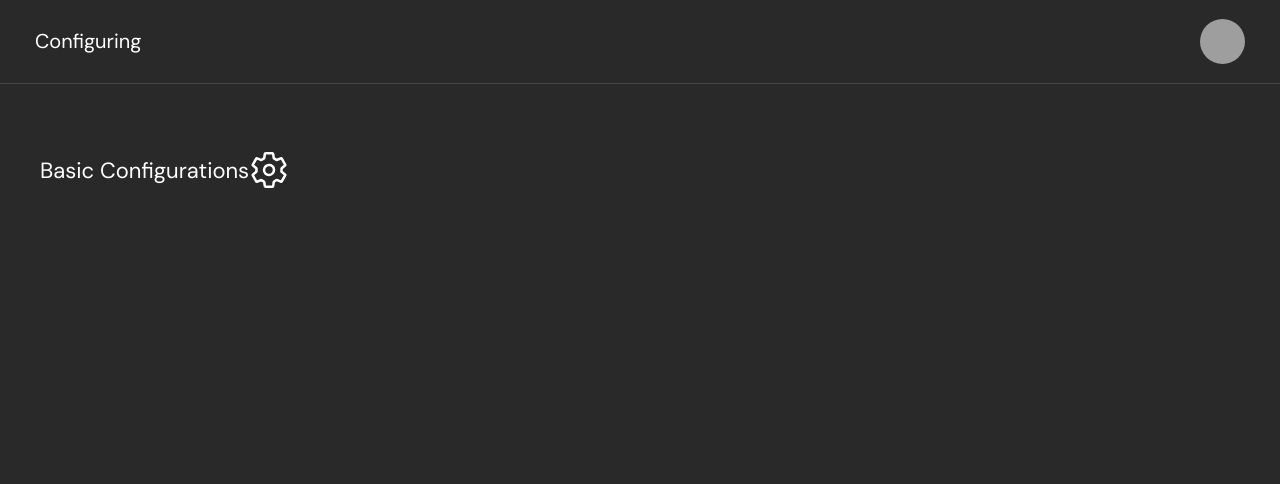
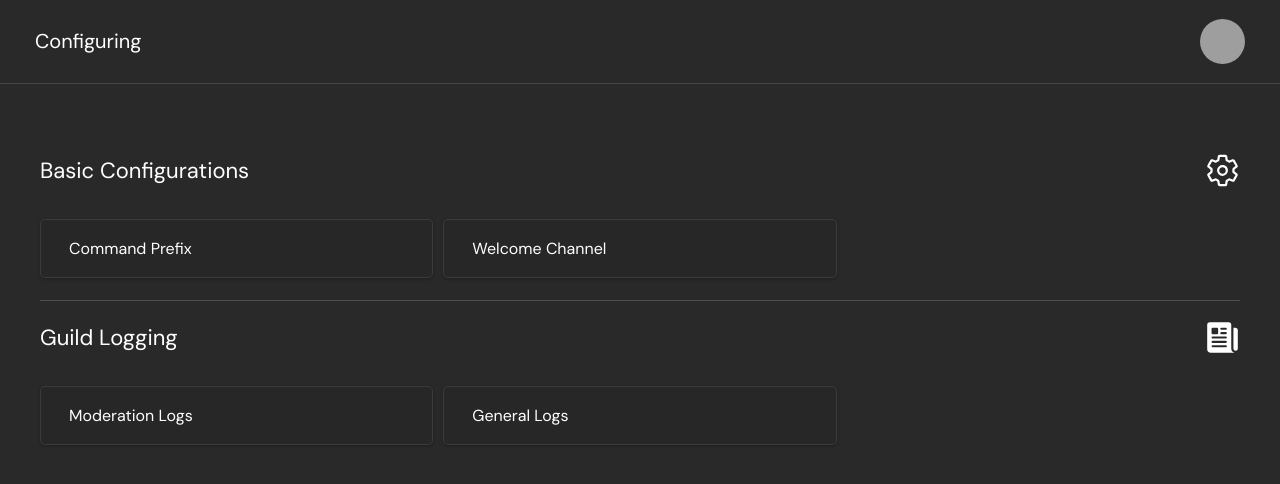
Before and after one commit to eNobreg/discord-botdashboard-ts, a React (Create React App) app: page /dashboard/categories in a window 1280 px wide. Shown: the top 484 px of the page. Built offline with nearby package versions, Linux system fonts and the light colour scheme; grey boxes are pictures that could not be loaded.

Commit message:
I forget

```diff
--- a/src/pages/CategoryPage.tsx
+++ b/src/pages/CategoryPage.tsx
@@ -1,20 +1,42 @@
 import { useContext } from "react"
-import { Container, Title } from "../styles";
+import { Container, TextButton, Title } from "../styles";
 import { GuildContext } from '../utils/contexts/GuildContext';
-import { IoSettingsOutline } from 'react-icons/io5'
+import { IoSettingsOutline, IoNewspaper } from 'react-icons/io5'
 import { Flex } from "../styles"
+import { Grid } from '../styles/index';
+import { useNavigate } from 'react-router';
 
 export const CategoryPage = () => {
 
 	const { guildId } = useContext(GuildContext)
+	const navigate = useNavigate();
+
+
 	return (
 	<div style={{padding: '50px 0'}}>
 		<Container>
 			<div>
-				<Flex alignItems="center">
+				<Flex alignItems="center" justfiyContent="space-between">
 					<Title>Basic Configurations</Title>
-					<IoSettingsOutline size={40} />
+					<IoSettingsOutline size={35} />
 				</Flex>
+				<Grid>
+					<TextButton onClick={() => navigate('/dashboard/prefix')}>Command Prefix</TextButton>
+					<TextButton onClick={() => navigate('/dashboard/message')}>Welcome Channel</TextButton>
+				</Grid>
+			</div>
+
+			<div style={{borderBottom: '1px solid #ffffff2b', marginTop: '10px'}}></div>
+
+			<div>
+				<Flex alignItems="center" justfiyContent="space-between">
+					<Title>Guild Logging</Title>
+					<IoNewspaper size={35} />
+				</Flex>
+				<Grid>
+					<TextButton>Moderation Logs</TextButton>
+					<TextButton>General Logs</TextButton>
+				</Grid>
 			</div>
 		</Container>
 	</div>
--- a/src/styles/index.tsx
+++ b/src/styles/index.tsx
@@ -10,7 +10,13 @@ export const MainButton = styled.div`
 	border-radius: 5px;
 	border: 1px solid #5858586a;
 	margin: 12px 0;
-	box-shadow: 0px 1px 5px 0px #08080853;
+	box-shadow: 0px 1px 3px 0px #08080853;
+`;
+
+export const TextButton = styled(MainButton)`
+	padding: 18px 28px;
+	width: 100%;
+	background-color: #272727;
 `;
 
 export const HomePageStyling = styled.div`
@@ -66,5 +72,11 @@ export const Flex = styled.div<FlexProps>`
       display: flex;
       align-items: ${({ alignItems }) => alignItems};
       justify-content: ${({ justfiyContent }) => justfiyContent};
+      flex-direction: ${({ flexDirection }) => flexDirection};
+`;
 
+export const Grid = styled.div`
+	display: grid;
+	grid-template-columns: 1fr 1fr 1fr;
+	column-gap: 10px;
 `;
```
